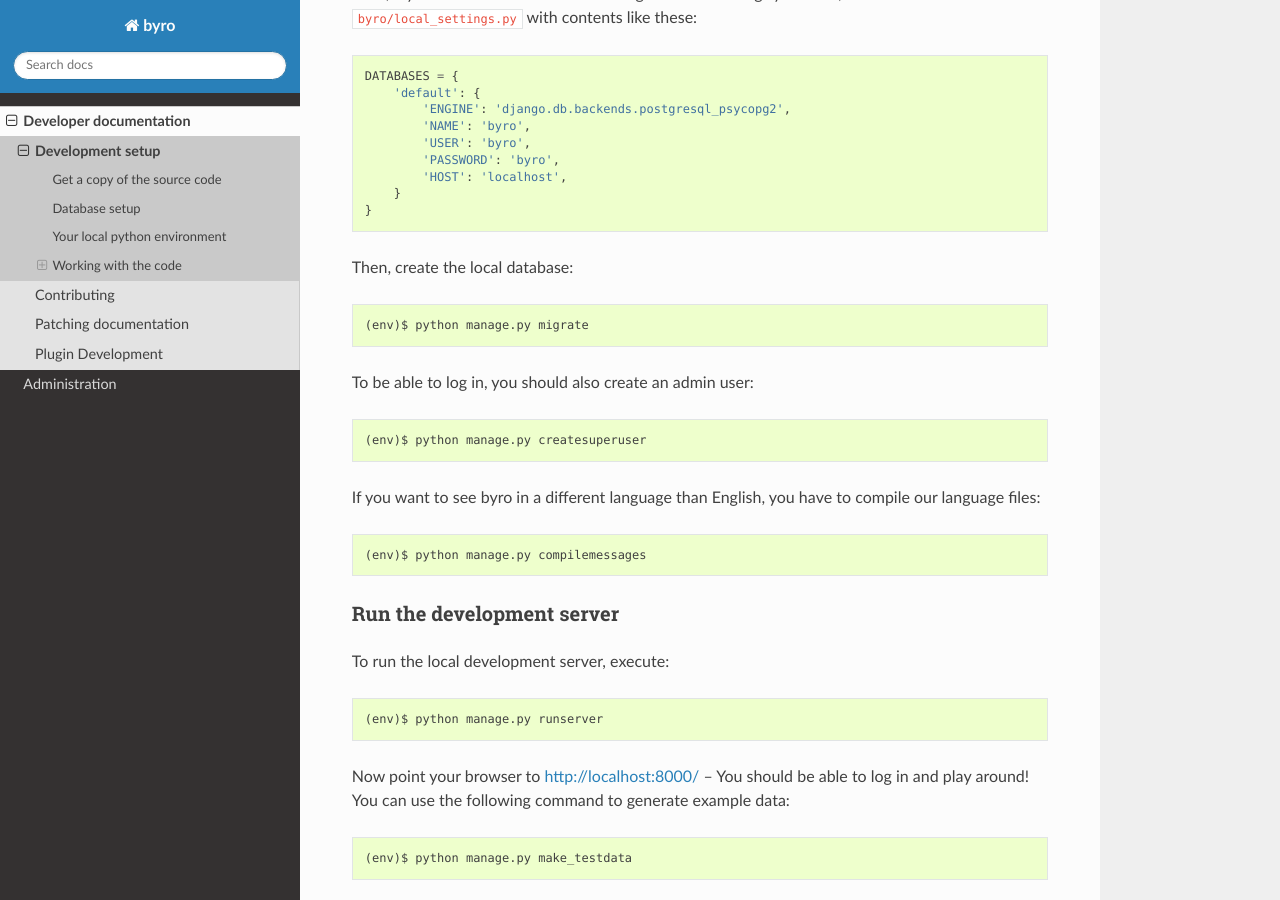
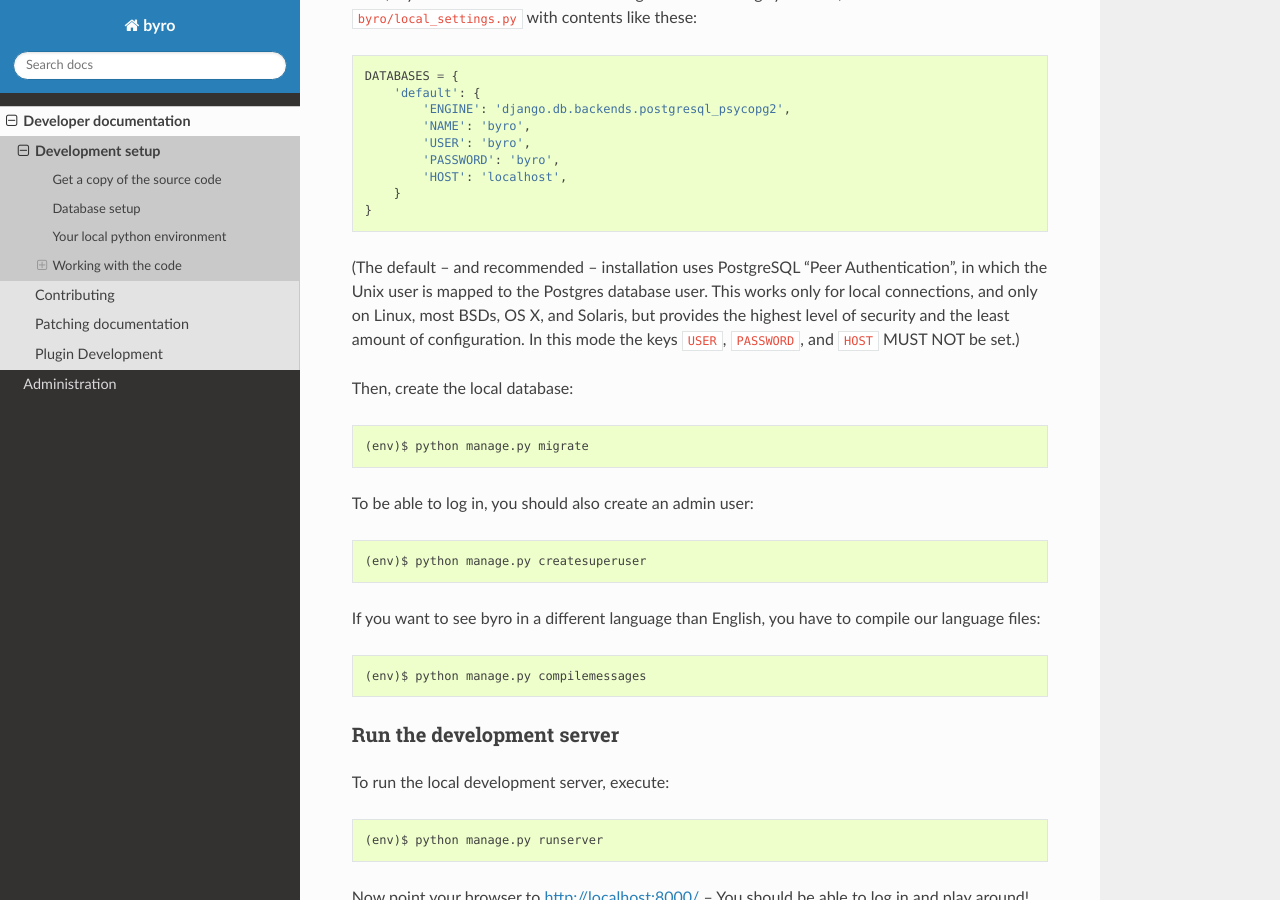
Before and after one commit to byro/byro, a Sphinx documentation site: the page built from docs/developer/setup.rst, in a window 1280 px wide and 900 px high, scrolled down 1644 px. Built offline with Sphinx 7.4.7 and the Read the Docs theme 2.0.0, drawn with Linux system fonts in a browser that asks for light colours; the version number could not be read and is left out; some of the changed text lies outside the part shown.

Commit message:
Revert 5ab848e44fff0dd050fc13619116f0ee765245b7 with explanation. Fix the default settings.py to work with the setup instructions. Look ma', no passwords needed!

```diff
--- a/docs/developer/setup.rst
+++ b/docs/developer/setup.rst
@@ -75,6 +75,11 @@ file ``byro/local_settings.py`` with contents like these::
             'HOST': 'localhost',
         }
     }
+
+(The default -- and recommended -- installation uses PostgreSQL "Peer Authentication", in which the
+Unix user is mapped to the Postgres database user. This works only for local connections, and only
+on Linux, most BSDs, OS X, and Solaris, but provides the highest level of security and the least
+amount of configuration. In this mode the keys ``USER``, ``PASSWORD``, and ``HOST`` MUST NOT be set.)
 
 Then, create the local database::
 
```
Also changed, not shown: other parts of docs/developer/setup.rst (+1 -1 lines), 1 other file.
